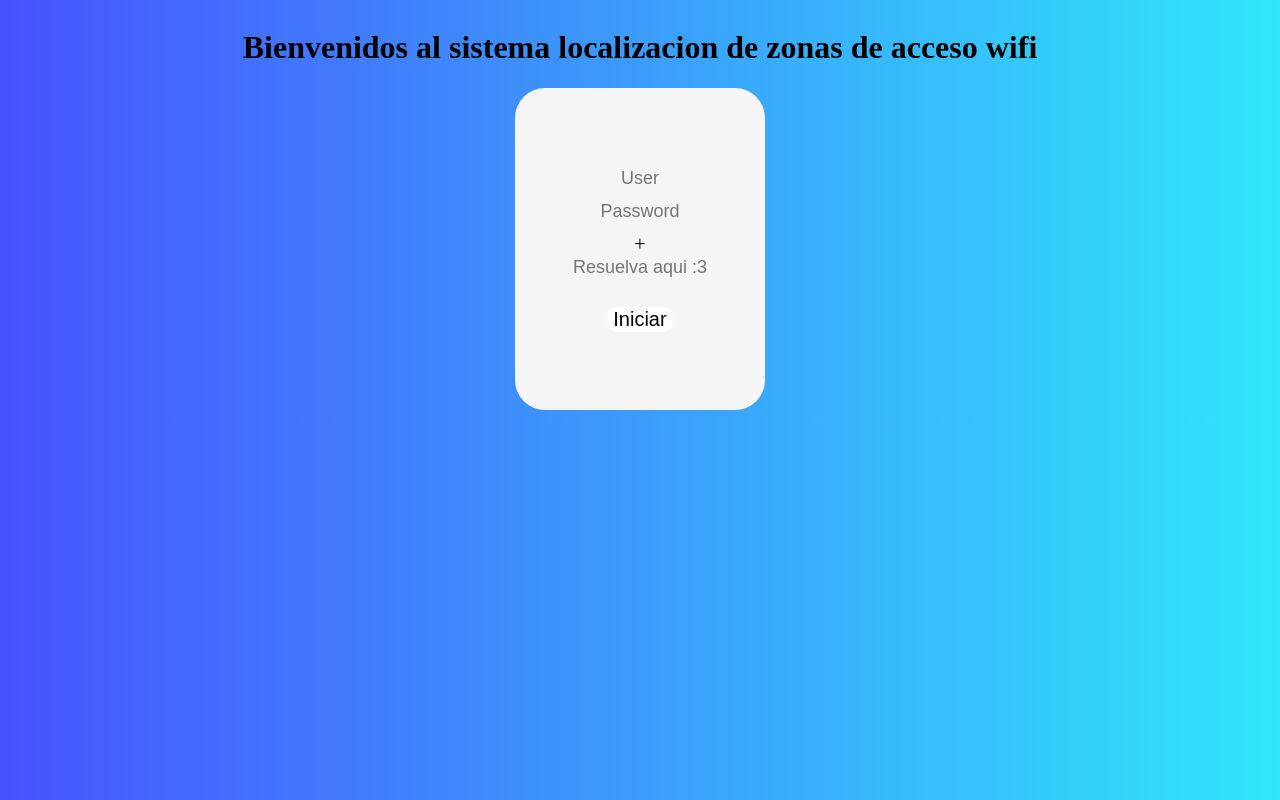
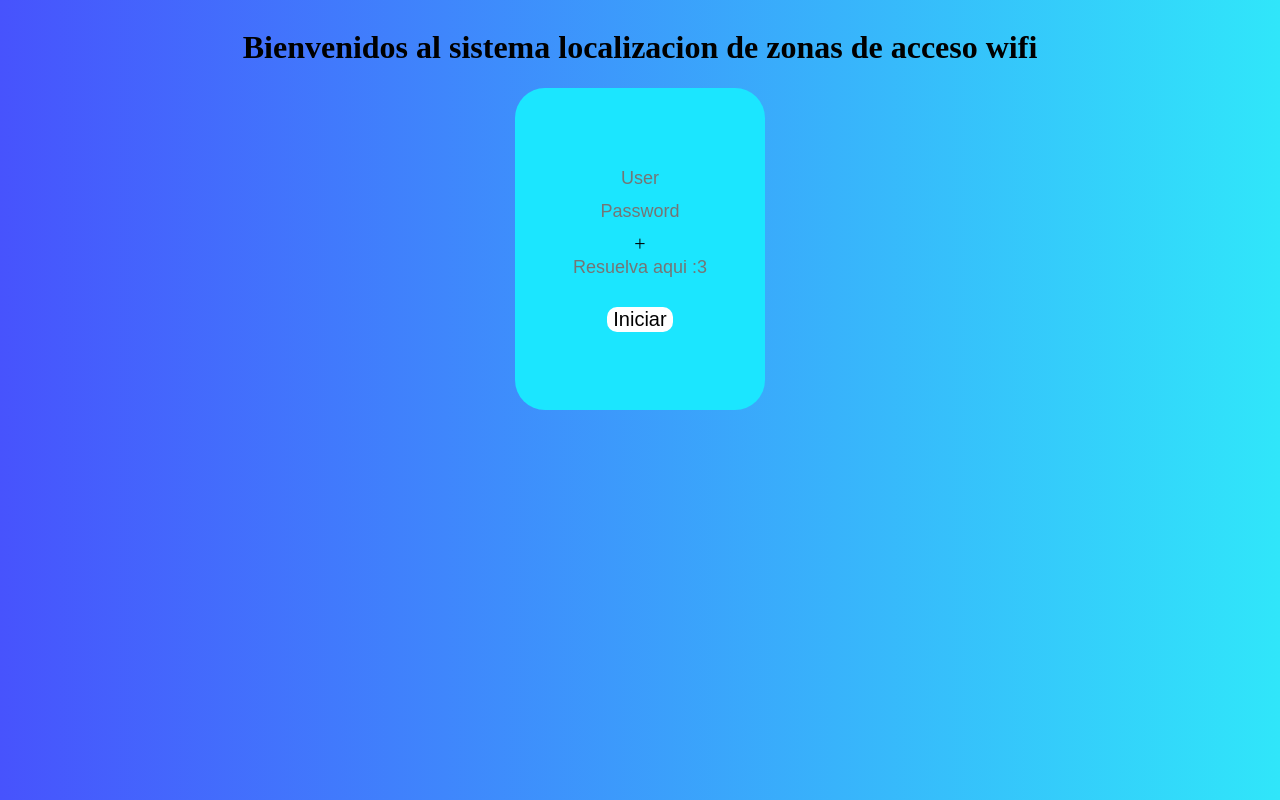
Before and after one commit to DanielBanquet11/ejercicio, a React (Vite) app: page / in a window 1280 px wide. Built offline with nearby package versions, Linux system fonts and the light colour scheme.

Commit message:
Update styles.css

```diff
--- a/src/styles.css
+++ b/src/styles.css
@@ -10,7 +10,7 @@ body{
      background: linear-gradient(to right,#4753fd,#30e6fa);
 }
 #f1{
-    background: rgb(245, 245, 245);
+    background: rgb(27 230 255);
     padding: 60px 0;
     border-radius: 30px;
     display: inline-block;
```
